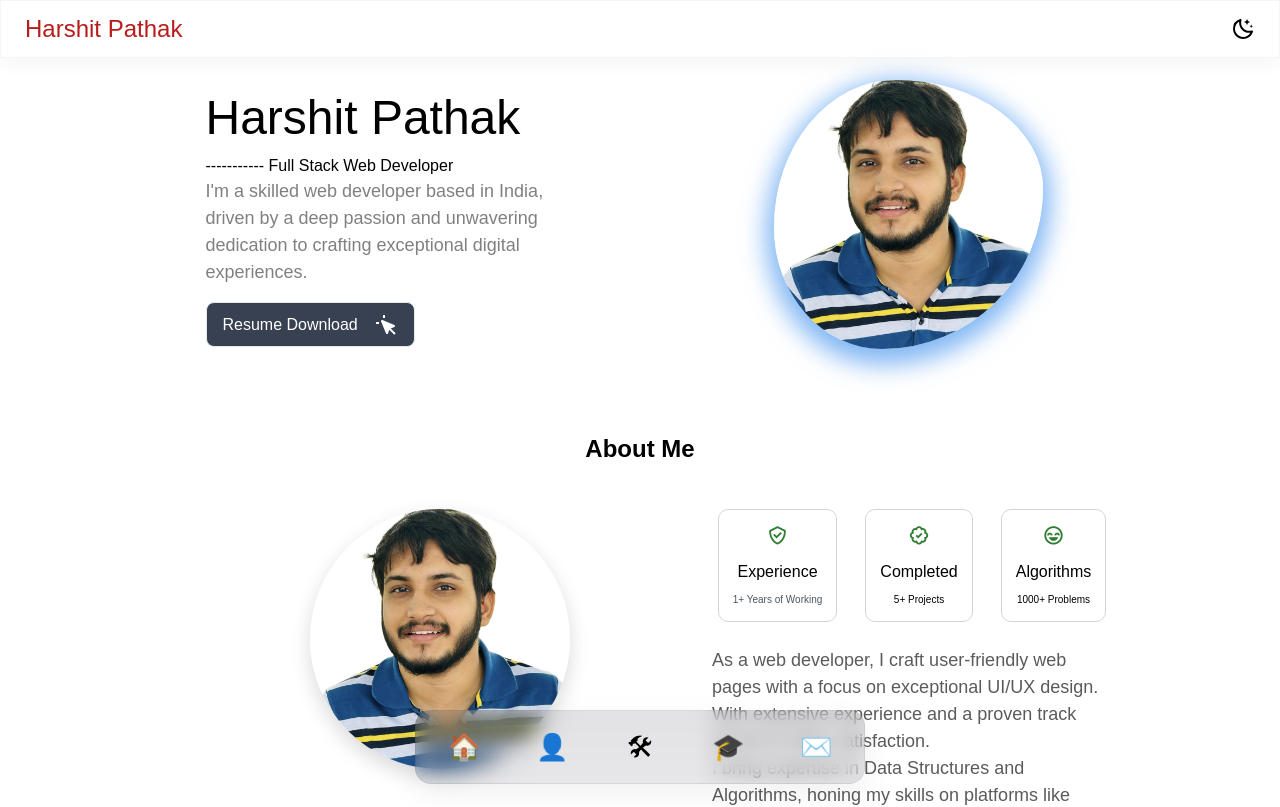
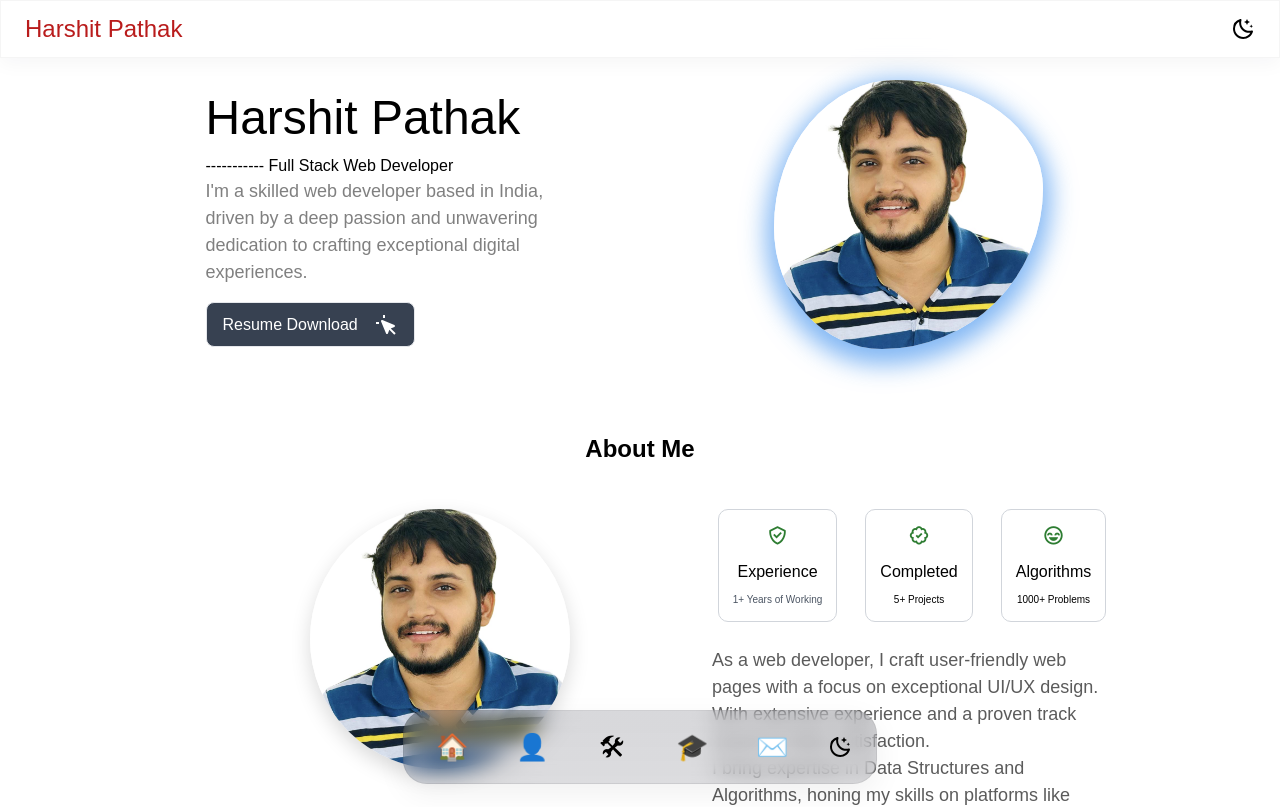
Before and after one commit to harshitpathak027/portfolio, a React (Vite) app: page / in a window 1280 px wide. Shown: the top 807 px of the page. Built offline with nearby package versions, Linux system fonts and the light colour scheme.

Commit message:
navbar color blur and color update

```diff
--- a/src/App.css
+++ b/src/App.css
@@ -383,7 +383,7 @@ body.bg-white .glass-navbar {
 
 body.bg-white .glass-dock {
   /* dark-light glassy dock in light mode: subtle dark tint over white */
-  background-color: rgba(2,6,23,0.06);
+  background-color: rgba(2,6,23,0.1);
   background-image: linear-gradient(rgba(2,6,23,0.06), rgba(2,6,23,0.04));
   border: 1px solid rgba(0,0,0,0.06);
   color: #000;
--- a/src/components/Navbar.jsx
+++ b/src/components/Navbar.jsx
@@ -61,9 +61,9 @@ const { darkMode, setDarkMode } = useDarkMode( );
         <div
           className="
             glass glass-dock
-            flex items-center gap-10
+            flex items-center gap-8
             px-6 py-3
-            rounded-2xl
+            rounded-3xl
             shadow-xl
           "
         >
@@ -86,6 +86,17 @@ const { darkMode, setDarkMode } = useDarkMode( );
     <a href="#contact" className="dock-item" onTouchStart={handleDockTap}>
       <span className="dock-bounce">✉️</span>
     </a>
+    <div className="cursor-pointer" onClick={() => setDarkMode(!darkMode)}>
+        {darkMode ? (
+          <svg xmlns="http://www.w3.org/2000/svg" width="24" height="24" fill="currentColor" viewBox="0 0 24 24">
+            <path d="M6.99 12c0 2.76 2.25 5.01 5.01 5.01s5.01-2.25 5.01-5.01S14.76 6.99 12 6.99 6.99 9.24 6.99 12M12 8.99c1.66 0 3.01 1.35 3.01 3.01s-1.35 3.01-3.01 3.01S8.99 13.66 8.99 12 10.34 8.99 12 8.99M13 19h-2v2h2zM11 5h2V3h-2zm-8 6h2v2H3zm16 0h2v2h-2zM4.93 17.66l.71.7.7.71.71-.71.71-.7-.71-.71-.71-.71-.7.71zM17.66 4.93l-.71.71-.71.7.71.71.71.71.7-.71.71-.71-.71-.7zM4.93 6.34l.71.71.7.71.71-.71.71-.71-.71-.7-.71-.71-.7.71zm12.73 12.73.7-.71.71-.7-.71-.71-.7-.71-.71.71-.71.71.71.7z" />
+          </svg>
+        ) : (
+          <svg xmlns="http://www.w3.org/2000/svg" width="24" height="24" fill="currentColor" viewBox="0 0 24 24">
+            <path d="M20.71 13.51c-.78.23-1.58.35-2.38.35-4.52 0-8.2-3.68-8.2-8.2 0-.8.12-1.6.35-2.38.11-.35.01-.74-.25-1s-.64-.36-1-.25A10.17 10.17 0 0 0 2 11.8C2 17.42 6.57 22 12.2 22c4.53 0 8.45-2.91 9.76-7.24.11-.35.01-.74-.25-1s-.64-.36-1-.25M12.2 20C7.68 20 4 16.32 4 11.8a8.15 8.15 0 0 1 4.18-7.15c-.03.34-.05.68-.05 1.02 0 5.62 4.57 10.2 10.2 10.2.34 0 .68-.02 1.02-.05C17.93 18.38 15.23 20 12.2 20M16 8l.94-2.06L19 5l-2.06-.94L16 2l-.94 2.06L13 5l2.06.94zM20.25 7.5l-.55 1.2-1.2.55 1.2.55.55 1.2.55-1.2 1.2-.55-1.2-.55z" />
+          </svg>
+        )}
+      </div>
         </div>
       </div>
       </>
```
